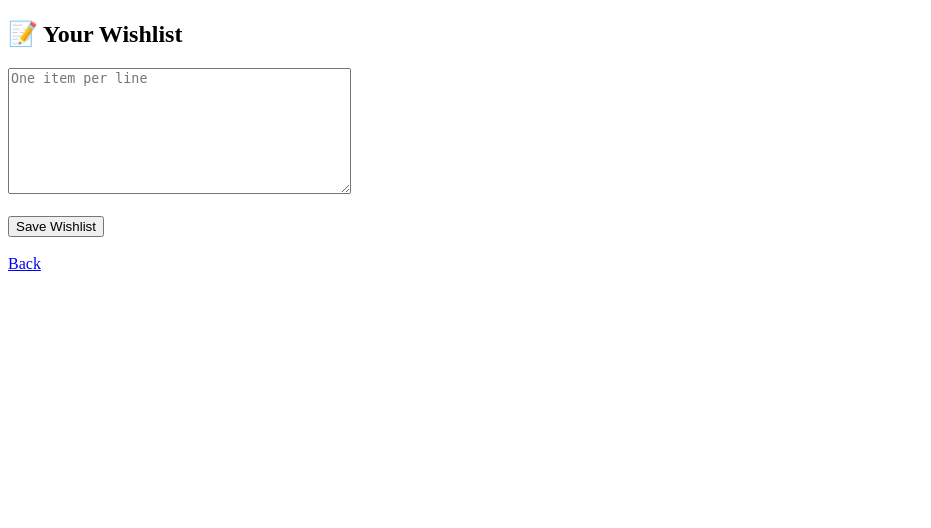
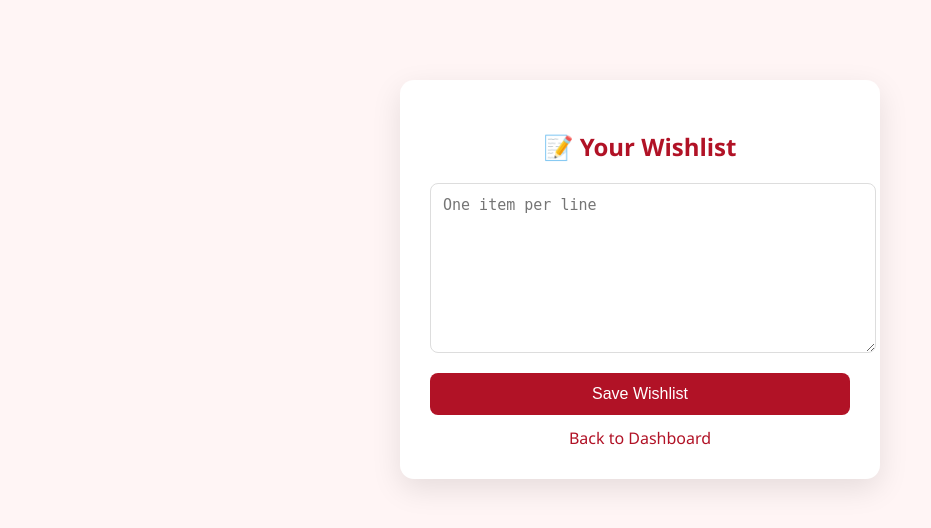
Before and after one commit to GhSho/gatty-ss, a Flask app: page /wishlist in a window 1280 px wide. Shown: the top 528 px of the page, without its empty margins (0-931 px from the left). Run offline with Flask 3, Linux system fonts and the light colour scheme; the visitor is signed in with stand-in values (Sample User, id 1).

Commit message:
Update wishlist.html

```diff
--- a/templates/wishlist.html
+++ b/templates/wishlist.html
@@ -2,17 +2,21 @@
 <html>
 <head>
     <title>Your Wishlist</title>
+    <link rel="stylesheet" href="{{ url_for('static', filename='style.css') }}">
 </head>
 <body>
+
+<div class="container">
     <h2>📝 Your Wishlist</h2>
 
     <form method="POST">
-        <textarea name="wishlist" rows="8" cols="40"
-                  placeholder="One item per line">{{ wishlist }}</textarea><br><br>
+        <textarea name="wishlist" rows="8"
+                  placeholder="One item per line">{{ wishlist }}</textarea>
         <button type="submit">Save Wishlist</button>
     </form>
 
-    <br>
-    <a href="/dashboard">Back</a>
+    <a href="/dashboard">Back to Dashboard</a>
+</div>
+
 </body>
 </html>
```
